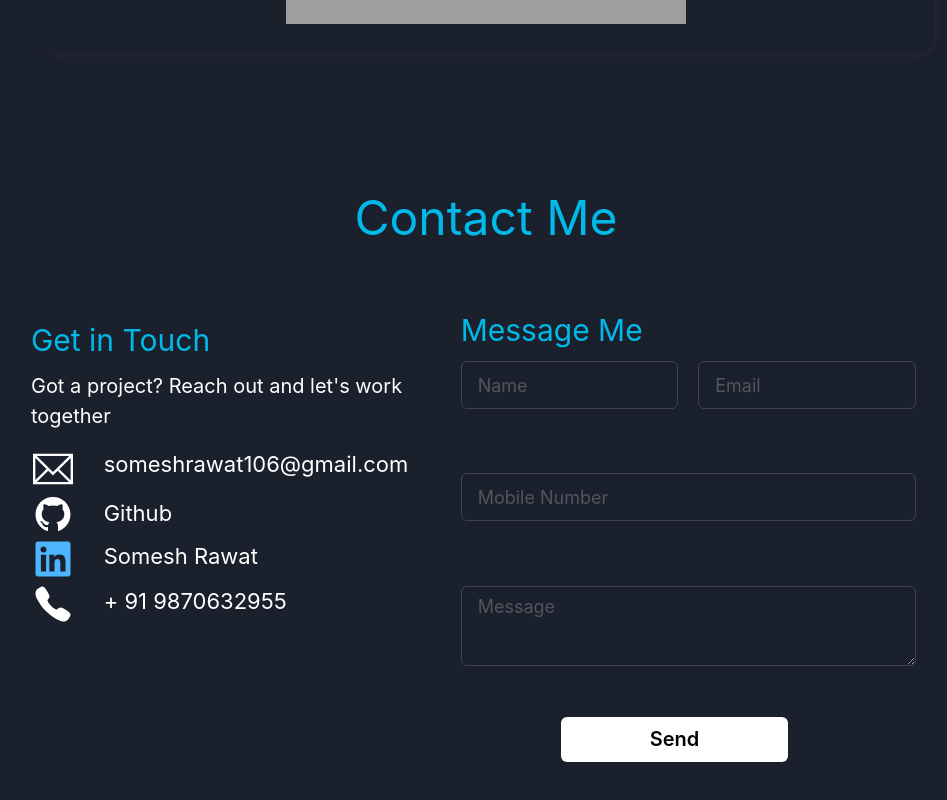
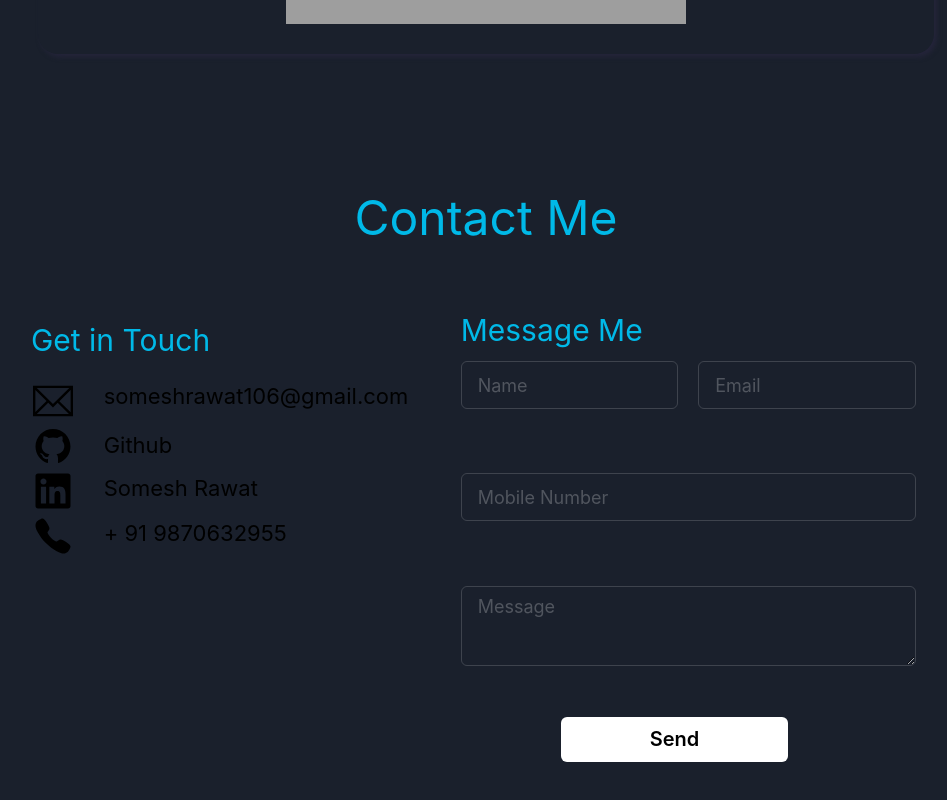
Before and after one commit to somesh9870/somesh9870.github.io, a React (Create React App) app: page / in a window 1280 px wide. Shown: the part 6807-7607 px from the top of the page, without its empty margins (154-1101 px from the left). Built offline with nearby package versions, Linux system fonts and the light colour scheme; grey boxes are pictures that could not be loaded.

Commit message:
contact page

```diff
--- a/src/Components/Contact.jsx
+++ b/src/Components/Contact.jsx
@@ -50,13 +50,13 @@ const Contact = () => {
               >
                 Get in Touch
               </Text>
-              <Text
+              {/* <Text
                 fontSize={["14px", "15px", "20px"]}
-                color={"white"}
+                // color={"white"}
                 display={["none", "none", "center"]}
               >
                 Got a project? Reach out and let's work together
-              </Text>
+              </Text> */}
 
               <Box ml={["10px", "100px", "1px"]}>
                 <Box mt={"5px"}>
@@ -66,10 +66,11 @@ const Contact = () => {
                       fontSize={["20px", "30px", "40px"]}
                       mt={"5px"}
                     >
-                      <TfiEmail color="white" />
+                      <TfiEmail />
                     </Text>
                     <Text
-                      color={"white"}
+                      id="contact-email"
+                      // color={"white"}
                       fontSize={["14px", "20px", "22px"]}
                       ml={["8%", "", ""]}
                       mt={["4px", "", ""]}
@@ -96,11 +97,12 @@ const Contact = () => {
                         href="https://github.com/somesh9870"
                         fontSize={["20px", "30px", "40px"]}
                       >
-                        <AiFillGithub color="white" />
+                        <AiFillGithub />
                       </a>
                     </Text>
                     <Text
-                      color={"white"}
+                      id="contact-github"
+                      // color={"white"}
                       fontSize={["14px", "20px", "22px"]}
                       ml={["8%", "", ""]}
                       mt={["3px", "", ""]}
@@ -128,11 +130,12 @@ const Contact = () => {
                         alt=""
                         fontSize={["20px", "30px", "40px"]}
                       >
-                        <FaLinkedin color={"#4db5ff"} />
+                        <FaLinkedin />
                       </a>
                     </Text>
                     <Text
-                      color={"white"}
+                      id="contact-linkedin"
+                      // color={"white"}
                       fontSize={["14px", "20px", "22px"]}
                       ml={["8%", "", ""]}
                       mt={["1px", "", ""]}
@@ -159,11 +162,12 @@ const Contact = () => {
                         href="https://github.com/somesh9870"
                         fontSize={["20px", "30px", "40px"]}
                       >
-                        <IoCall color="white" />
+                        <IoCall />
                       </a>
                     </Text>
                     <Text
-                      color={"white"}
+                      id="contact-phone"
+                      // color={"white"}
                       fontSize={["14px", "20px", "22px"]}
                       ml={["8%", "", ""]}
                       mt={["1px", "", ""]}
@@ -202,14 +206,14 @@ const Contact = () => {
                       name="name"
                       placeholder="Name"
                       size={["md", "lg", "lg"]}
-                      color={"white"}
+                      // color={"white"}
                     />
                     <Input
                       type="email"
                       name="email"
                       placeholder="Email"
                       size={["md", "lg", "lg"]}
-                      color={"white"}
+                      // color={"white"}
                       ml={"20px"}
                     />
                   </Flex>
@@ -221,7 +225,7 @@ const Contact = () => {
                     name="number"
                     placeholder="Mobile Number"
                     size={["md", "lg", "lg"]}
-                    color={"white"}
+                    // color={"white"}
                     m={"auto"}
                     mt={"8%"}
                   />
@@ -233,7 +237,7 @@ const Contact = () => {
                     name="message"
                     placeholder="Message"
                     size={["md", "lg", "lg"]}
-                    color={"white"}
+                    // color={"white"}
                     m={"auto"}
                     mt={"8%"}
                   />
```
